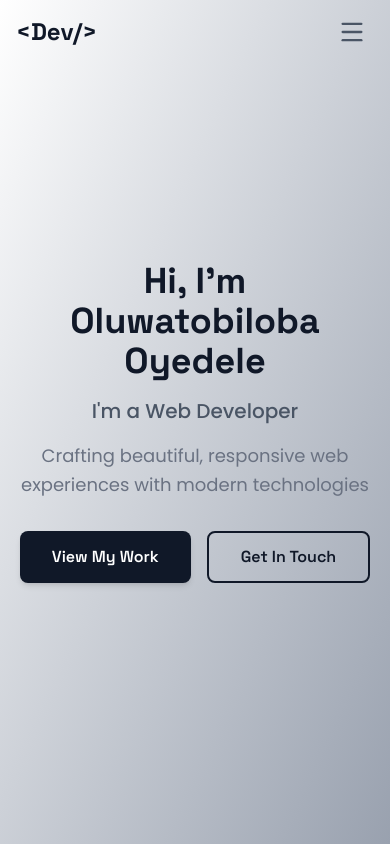
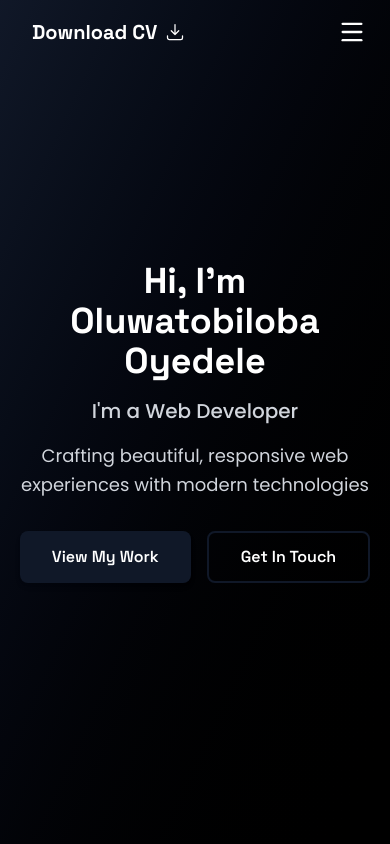
Before and after one commit to Tobi-Oyedele/Tobi-Oyedele-Portfolio, a React (Vite) app: page / in a window 390 px wide. Shown: the top 844 px of the page. Built offline with nearby package versions, Linux system fonts and the light colour scheme.

Commit message:
Added Download CV to mobile and desktop

```diff
--- a/src/components/Navbar/DesktopNav.jsx
+++ b/src/components/Navbar/DesktopNav.jsx
@@ -6,7 +6,29 @@ const DesktopNav = ({ activeSection, scrollToSection }) => {
   return (
     <nav className="bg-gray-900">
       <div className="flex items-center justify-between px-4 h-16">
-        <h2 className="text-2xl font-bold text-white">{"<Dev/>"}</h2>
+        <div className="font-bold text-white">
+          <a
+            href="/Oluwatobiloba_Oyedele_CV.pdf"
+            download
+            className="px-4 py-2 flex items-center gap-2"
+          >
+            <span>Download CV</span>
+            <svg
+              xmlns="http://www.w3.org/2000/svg"
+              fill="none"
+              viewBox="0 0 24 24"
+              strokeWidth={1.5}
+              stroke="currentColor"
+              className="w-5 h-5"
+            >
+              <path
+                strokeLinecap="round"
+                strokeLinejoin="round"
+                d="M3 16.5v2.25A2.25 2.25 0 005.25 21h13.5A2.25 2.25 0 0021 18.75V16.5M7.5 10.5l4.5 4.5m0 0l4.5-4.5m-4.5 4.5V3"
+              />
+            </svg>
+          </a>
+        </div>
         <div className="space-x-8">
           {links.map((item) => (
             <motion.button
--- a/src/components/Navbar/MobileNav.jsx
+++ b/src/components/Navbar/MobileNav.jsx
@@ -13,11 +13,33 @@ const MobileNav = ({
     <nav>
       <div className="max-w-7xl mx-auto px-4">
         <div className="flex items-center justify-between h-16">
-          <h2 className="text-2xl font-bold text-gray-900">{"<Dev/>"}</h2>
+          <div className="text-xl font-bold text-white">
+            <a
+              href="/Oluwatobiloba_Oyedele_CV.pdf"
+              download
+              className="px-4 py-2 flex items-center gap-2"
+            >
+              <span>Download CV</span>
+              <svg
+                xmlns="http://www.w3.org/2000/svg"
+                fill="none"
+                viewBox="0 0 24 24"
+                strokeWidth={1.5}
+                stroke="currentColor"
+                className="w-5 h-5"
+              >
+                <path
+                  strokeLinecap="round"
+                  strokeLinejoin="round"
+                  d="M3 16.5v2.25A2.25 2.25 0 005.25 21h13.5A2.25 2.25 0 0021 18.75V16.5M7.5 10.5l4.5 4.5m0 0l4.5-4.5m-4.5 4.5V3"
+                />
+              </svg>
+            </a>
+          </div>
 
           <button
             onClick={() => setIsMenuOpen(!isMenuOpen)}
-            className="p-2 text-gray-600 transition-colors"
+            className="p-2 text-white transition-colors"
           >
             {isMenuOpen ? <X size={28} /> : <Menu size={28} />}
           </button>
--- a/src/components/sections/Home.jsx
+++ b/src/components/sections/Home.jsx
@@ -84,22 +84,22 @@ export const Home = () => {
     <section
       ref={heroRef}
       id="home"
-      className="min-h-screen overflow-hidden relative flex items-center justify-center bg-linear-to-br from-white to-gray-400 "
+      className="min-h-screen overflow-hidden relative flex items-center justify-center bg-linear-to-br from-gray-900 to-black"
     >
       <div className="relative z-10 text-center px-4 max-w-4xl mx-auto">
         <div className="mb-8">
           <h1 className="text-4xl md:text-6xl font-bold mb-4">
-            <span ref={nameSpanRef} className="text-gray-900"></span>
+            <span ref={nameSpanRef} className="text-white"></span>
           </h1>
 
           <p
             ref={titleRef}
-            className="text-xl md:text-3xl text-gray-600 mb-4 font-medium"
+            className="text-xl md:text-3xl text-gray-300 mb-4 font-medium"
           ></p>
 
           <p
             ref={descRef}
-            className="text-lg text-gray-500 max-w-2xl mx-auto leading-relaxed"
+            className="text-lg text-gray-300 max-w-2xl mx-auto leading-relaxed"
           ></p>
         </div>
 
@@ -114,7 +114,7 @@ export const Home = () => {
           <button
             ref={button2Ref}
             onClick={scrollToContact}
-            className="px-8 py-3 border-2 border-gray-900 text-gray-900 rounded-lg font-semibold hover:bg-gray-900 hover:text-white transition-all transform hover:scale-105 cursor-pointer"
+            className="px-8 py-3 border-2 border-gray-900 text-white rounded-lg font-semibold hover:bg-gray-900 hover:text-white transition-all transform hover:scale-105 cursor-pointer"
           >
             Get In Touch
           </button>
--- a/src/components/sections/Projects.jsx
+++ b/src/components/sections/Projects.jsx
@@ -1,4 +1,3 @@
-// components/Projects.jsx
 import { useState } from "react";
 import { projects } from "../../data/projects";
 import { ArrowTopRightOnSquareIcon } from "@heroicons/react/24/outline";
--- a/src/index.css
+++ b/src/index.css
@@ -3,7 +3,8 @@
 h1,
 h2,
 h3,
-button {
+button,
+a {
   font-family: "Space Grotesk", sans-serif;
 }
 
```
Also changed, not shown: 1 other file (tests, documents, lock files or other folders).
